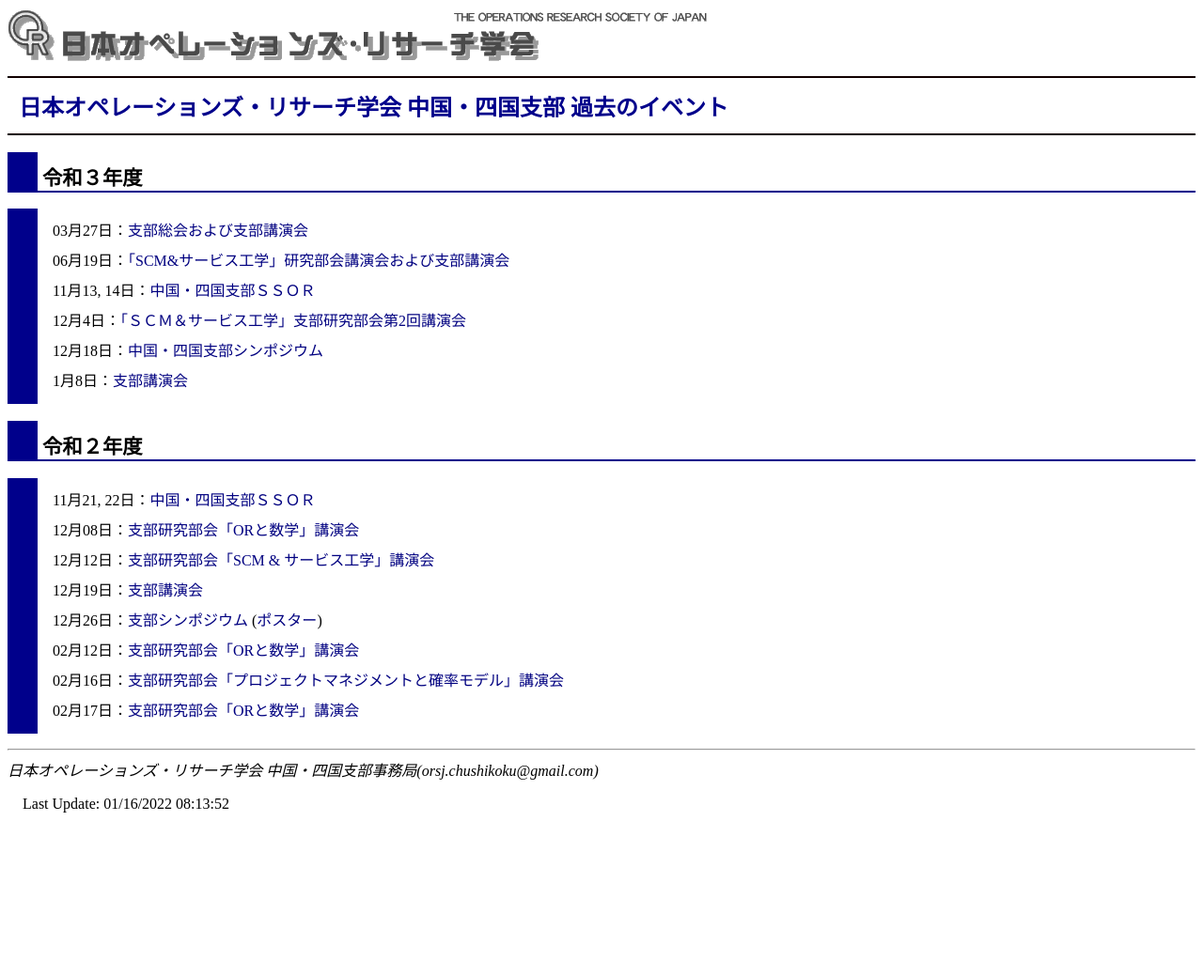
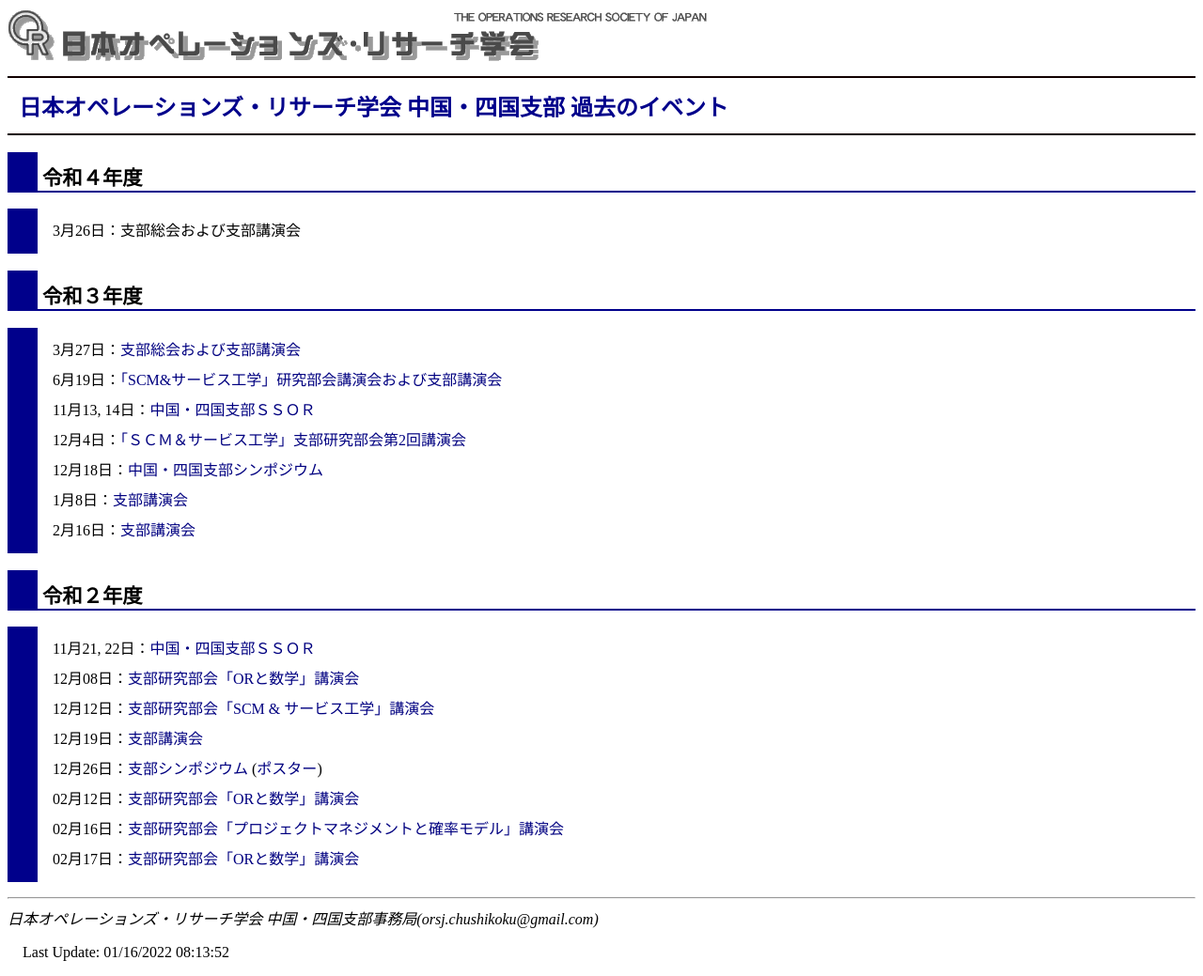
Before and after one commit to orsj-cs/orsj-cs.github.io, a Jekyll site: the page built from history.html, in a window 1280 px wide. Shown: the whole page at 94% size. Built offline with Jekyll 4.4.1, drawn with Linux system fonts in a browser that asks for light colours; before the commit the page ends 900 px from its top, so only the background shows below that.

Commit message:
Add files via upload

```diff
--- a/history.html
+++ b/history.html
@@ -3,15 +3,22 @@ layout: default
 title: 日本オペレーションズ・リサーチ学会 中国・四国支部 過去のイベント
 ---
 
+<h2>令和４年度</h2>
+
+<ul>
+    <li>3月26日：支部総会および支部講演会</li>
+</ul>
+
 <h2>令和３年度</h2>
 
 <ul>
-    <li>03月27日：<a href="event/20210327.html">支部総会および支部講演会</a></li>
-    <li>06月19日：<a href="event/20210619.html">「SCM&amp;サービス工学」研究部会講演会および支部講演会</a></li>
+    <li>3月27日：<a href="event/20210327.html">支部総会および支部講演会</a></li>
+    <li>6月19日：<a href="event/20210619.html">「SCM&amp;サービス工学」研究部会講演会および支部講演会</a></li>
     <li>11月13, 14日：<a href="http://www.sse.tottori-u.ac.jp/hp-keiei/ssor2021/index.html">中国・四国支部ＳＳＯＲ</a></li>
     <li>12月4日：<a href="https://orsj.org/?p=3713">「ＳＣＭ＆サービス工学」支部研究部会第2回講演会</a></li>
     <li>12月18日：<a href="event/20211218.html">中国・四国支部シンポジウム</a></li>
     <li>1月8日：<a href="https://orsj.org/?p=3710">支部講演会</a></li>
+    <li>2月16日：<a href="https://orsj.org/?p=4005">支部講演会</a></li>
 </ul>
 
 <h2>令和２年度</h2>
--- a/index.html
+++ b/index.html
@@ -17,8 +17,6 @@ title: 日本オペレーションズ・リサーチ学会 中国・四国支部
 <h2>イベント案内</h2>
 
 <ul>
-    <li>11月13, 14日：<a href="http://www.sse.tottori-u.ac.jp/hp-keiei/ssor2021/index.html">中国・四国支部ＳＳＯＲ</a></li>
-    <li>12月4日：<a href="https://orsj.org/?p=3713">「ＳＣＭ＆サービス工学」支部研究部会第2回講演会</a></li>
-    <li>12月18日：<a href="event/20211218.html">中国・四国支部シンポジウム</a></li>
-    <li>1月8日：<a href="https://orsj.org/?p=3710">支部講演会</a></li>
+    <li>2月16日：<a href="https://orsj.org/?p=4005">支部講演会</a></li>
+    <li>3月26日：支部総会および支部講演会</li>
 </ul>
```
